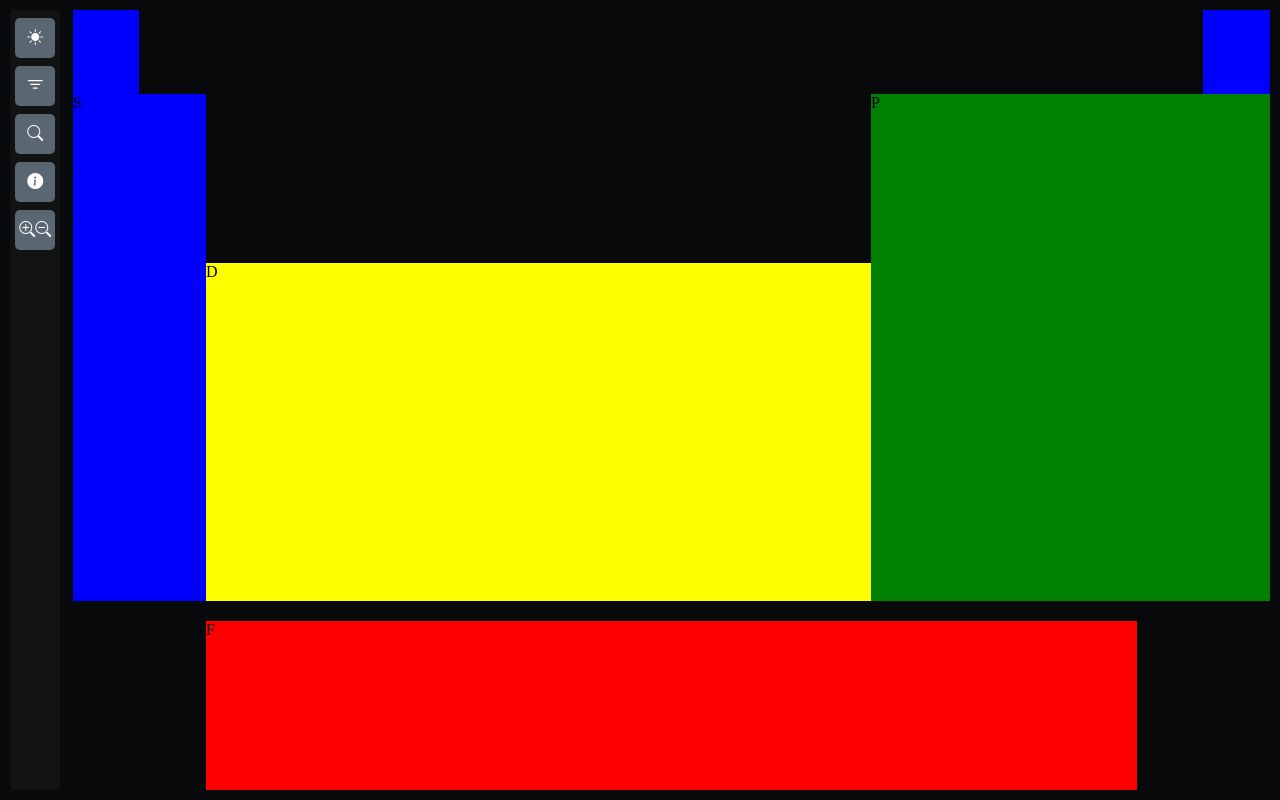
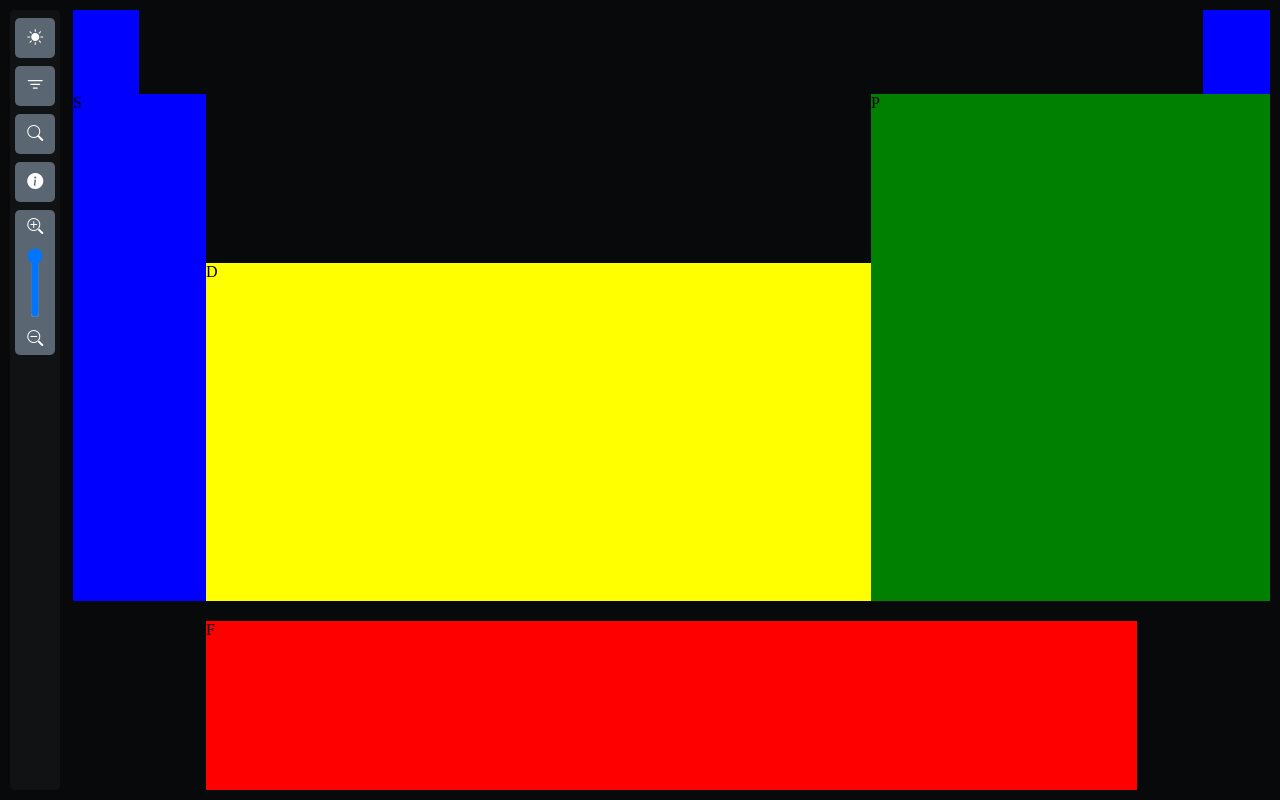
Before and after one commit to amirhosein06/Periodic-Table, a React (Create React App) app: page / in a window 1280 px wide. Built offline with nearby package versions, Linux system fonts and the light colour scheme.

Commit message:
add range input

```diff
--- a/src/component/sidebar.jsx
+++ b/src/component/sidebar.jsx
@@ -8,7 +8,11 @@ const Sidebar = () => {
             <div className='icon_box'><i class="bi bi-search"></i></div>
             <div className='icon_box'><i class="bi bi-info-circle-fill"></i></div>
 
-            <div className='icon_box'><i class="bi bi-zoom-in"></i>
+            <div className='icon_box'>
+            <i class="bi bi-zoom-in"></i>
+            <div className='input_box'>
+            <input type="range" max={3} />
+            </div>
             <i class="bi bi-zoom-out"></i>
             </div>
         </div>
--- a/src/css/sidebar.css
+++ b/src/css/sidebar.css
@@ -27,3 +27,19 @@
     border-radius: 5px;
     cursor: pointer;
 }
+.sidebar .icon_box:last-child{
+    height: 145px;
+    flex-direction: column;
+}
+.input_box{
+    height: 80px;
+    width: 40px;
+    display: flex;
+    align-items: center;
+    justify-content: center;
+    margin: 7px 0;
+}
+.icon_box input[type="range"]{
+    rotate: -90deg;
+    width: 70px;
+}
```
